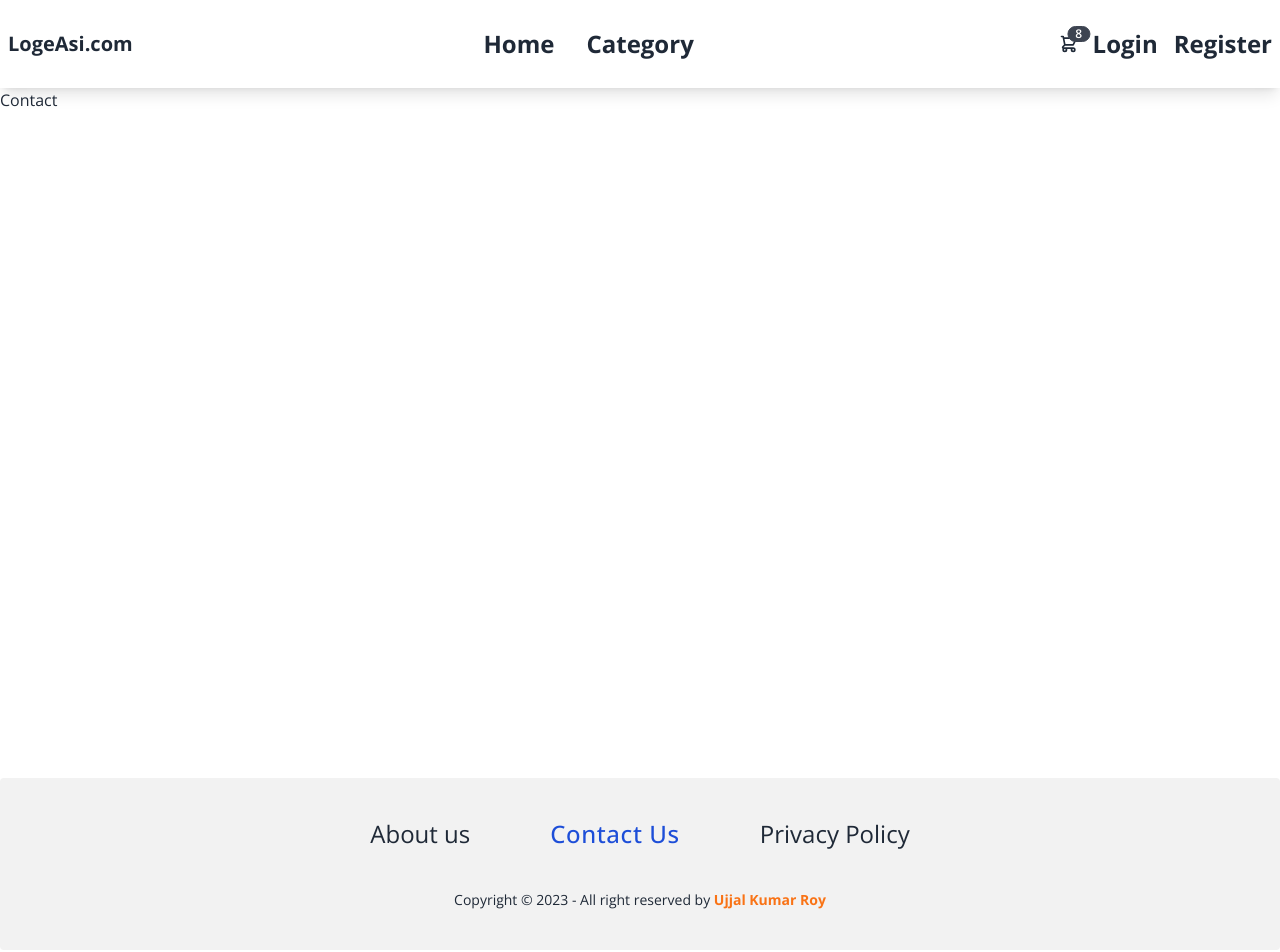
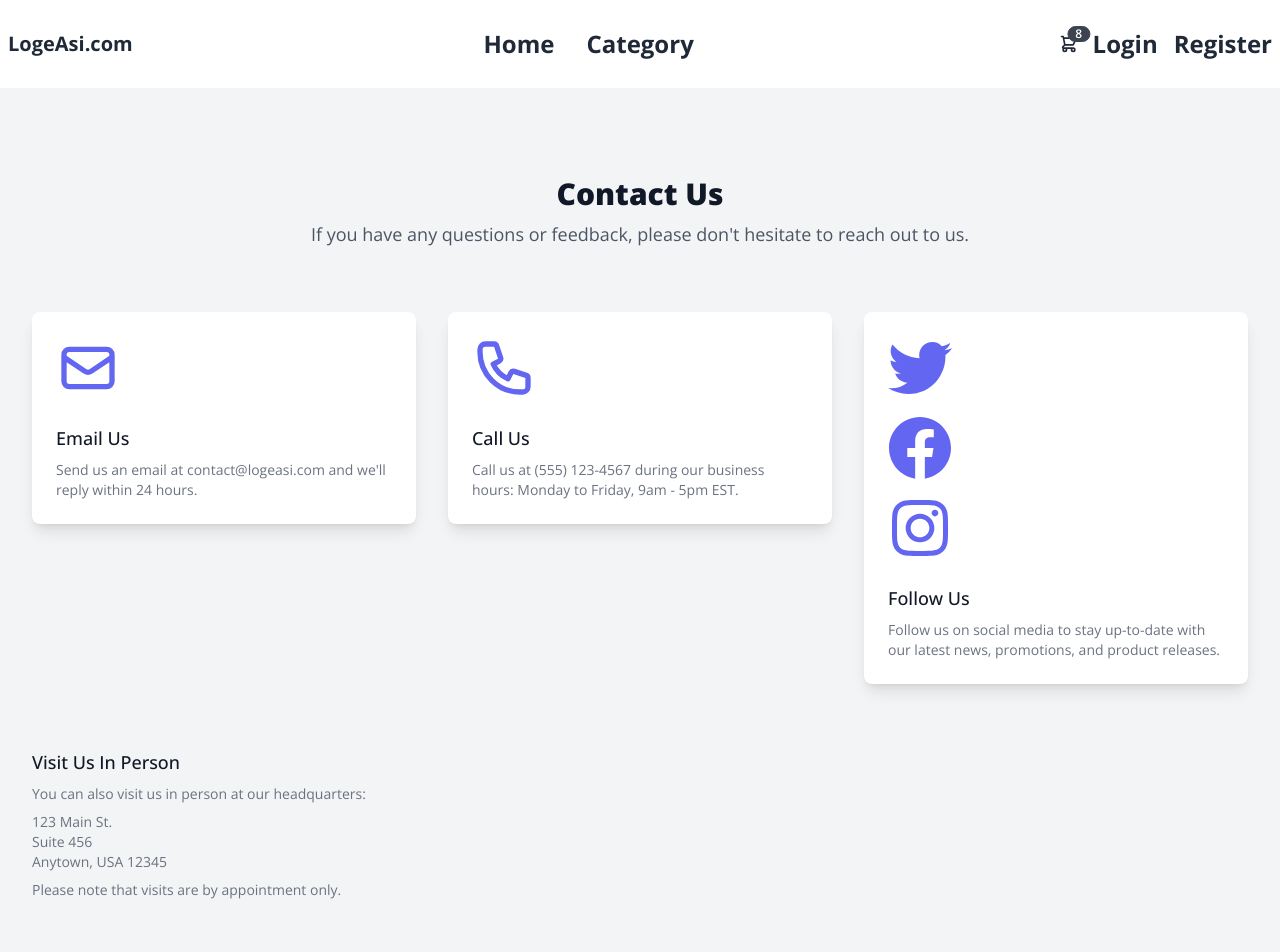
Before and after one commit to Ujjal-ENG/LogeAsi.com, a React (Vite) app in the folder client/: page /contact in a window 1280 px wide. Shown: the top 952 px of the page. Built offline with nearby package versions, Linux system fonts and the light colour scheme.

Commit message:
done the contact use page

```diff
--- a/client/src/components/pages/FooterPage/Contact.jsx
+++ b/client/src/components/pages/FooterPage/Contact.jsx
@@ -1,7 +1,56 @@
+/* eslint-disable react/no-unescaped-entities */
+/* eslint-disable react/jsx-indent */
 import React from 'react';
+import { FaFacebook, FaInstagram, FaTwitter } from 'react-icons/fa';
+import { HiOutlineMail, HiOutlinePhone } from 'react-icons/hi';
 
 function Contact() {
-    return <div>Contact</div>;
+    return (
+        <div className="bg-gray-100">
+            <div className="max-w-7xl mx-auto py-16 px-4 sm:px-6 lg:px-8">
+                <div className="max-w-3xl mx-auto text-center">
+                    <h2 className="mt-6 text-3xl font-extrabold text-gray-900">Contact Us</h2>
+                    <p className="mt-2 text-lg text-gray-600">If you have any questions or feedback, please don't hesitate to reach out to us.</p>
+                </div>
+                <div className="mt-16 grid grid-cols-1 gap-8 sm:grid-cols-2 lg:grid-cols-3">
+                    <div className="flex flex-col items-center">
+                        <div className="bg-white rounded-lg shadow-lg p-6">
+                            <HiOutlineMail className="h-16 w-16 text-indigo-500 mb-4" />
+                            <h3 className="mt-6 text-lg font-medium text-gray-900">Email Us</h3>
+                            <p className="mt-2 text-sm text-gray-500">Send us an email at contact@logeasi.com and we'll reply within 24 hours.</p>
+                        </div>
+                    </div>
+                    <div className="flex flex-col items-center">
+                        <div className="bg-white rounded-lg shadow-lg p-6">
+                            <HiOutlinePhone className="h-16 w-16 text-indigo-500 mb-4" />
+                            <h3 className="mt-6 text-lg font-medium text-gray-900">Call Us</h3>
+                            <p className="mt-2 text-sm text-gray-500">Call us at (555) 123-4567 during our business hours: Monday to Friday, 9am - 5pm EST.</p>
+                        </div>
+                    </div>
+                    <div className="flex flex-col items-center">
+                        <div className="bg-white rounded-lg shadow-lg p-6">
+                            <FaTwitter className="h-16 w-16 text-indigo-500 mb-4" />
+                            <FaFacebook className="h-16 w-16 text-indigo-500 mb-4" />
+                            <FaInstagram className="h-16 w-16 text-indigo-500 mb-4" />
+                            <h3 className="mt-6 text-lg font-medium text-gray-900">Follow Us</h3>
+                            <p className="mt-2 text-sm text-gray-500">Follow us on social media to stay up-to-date with our latest news, promotions, and product releases.</p>
+                        </div>
+                    </div>
+                </div>
+                <div className="mt-16">
+                    <h3 className="text-lg font-medium text-gray-900">Visit Us In Person</h3>
+                    <p className="mt-2 text-sm text-gray-500">You can also visit us in person at our headquarters:</p>
+                    <p className="mt-2 text-sm text-gray-500">
+                        123 Main St.
+                        <br />
+                        Suite 456
+                        <br />
+                        Anytown, USA 12345
+                    </p>
+                    <p className="mt-2 text-sm text-gray-500">Please note that visits are by appointment only.</p>
+                </div>
+            </div>
+        </div>
+    );
 }
-
 export default Contact;
```
